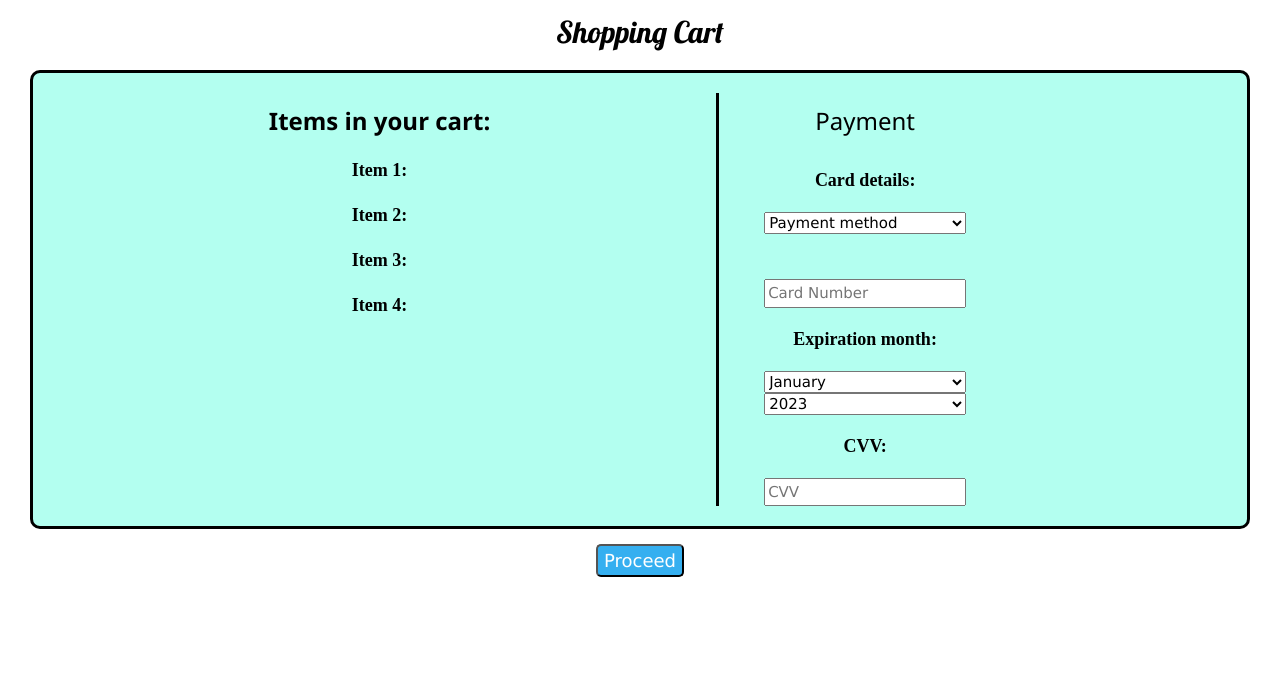
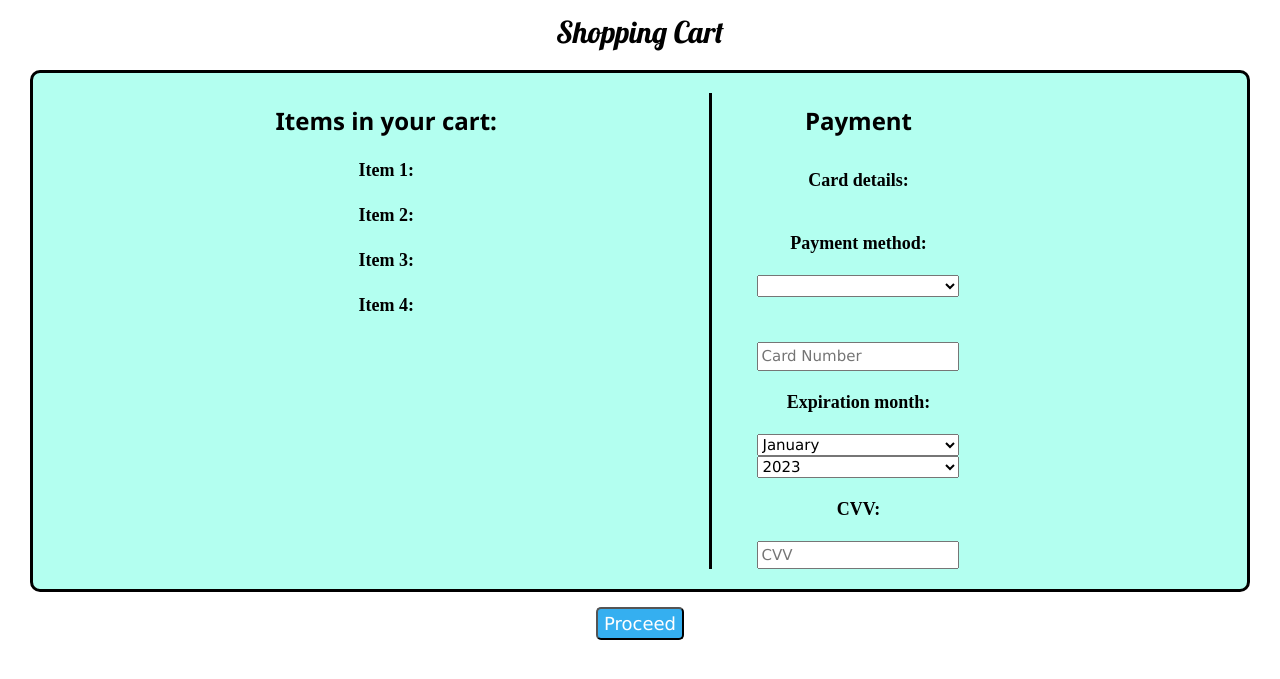
Before and after one commit to parkerhiggins3/HIC---Project-2, a PHP site: page /payment.php in a window 1280 px wide. Shown: the part 40-719 px from the top of the page. Run offline with PHP 8.4, Linux system fonts and the light colour scheme; some web fonts are replaced.

Commit message:
payment page done

```diff
--- a/Frontend/payment.php
+++ b/Frontend/payment.php
@@ -34,10 +34,11 @@
             <p>Item 4:</p>
         </div>
         <div class="card-details">
-            <h3>Payment</h3>
+            <h3><b>Payment</b></h3>
             <p><b>Card details:</b></p>
+            <p><b>Payment method:</b></p>
             <select>
-                <option value="method">Payment method</option>
+                <option value=></option>
                 <option value="debit card">Debit card</option>
                 <option value="credit card">Credit card</option>
                 <option value="cash">Cash on delivery</option>
--- a/Frontend/src/style.css
+++ b/Frontend/src/style.css
@@ -235,7 +235,7 @@ div a:visited{
     border-radius: 10px;
     background-color: #b3fff0;
     margin: 15px 30px;
-    padding: 20px 10px;
+    padding: 20px 30px;
 }
 .items{
     font-weight: 700;
```
